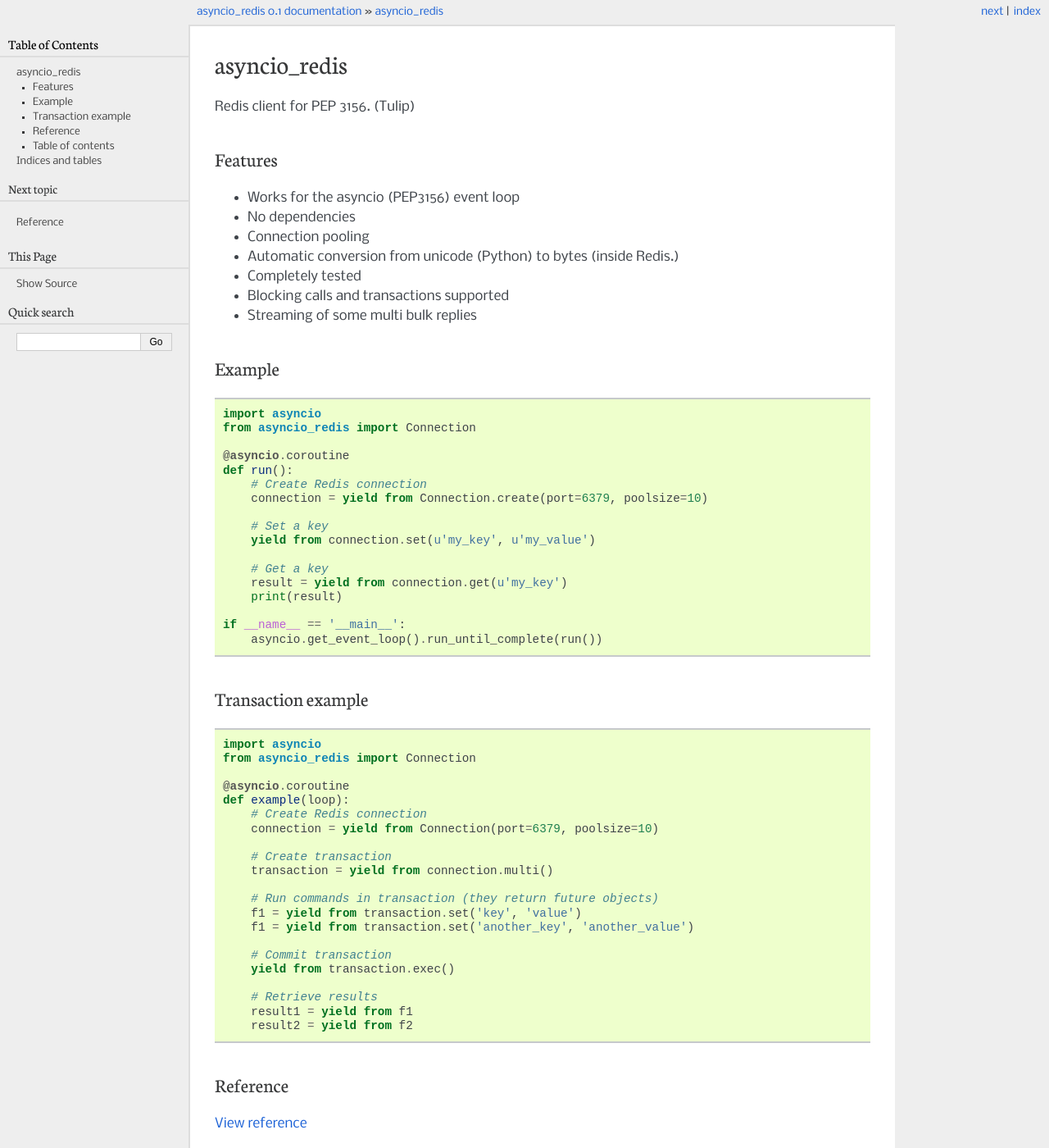
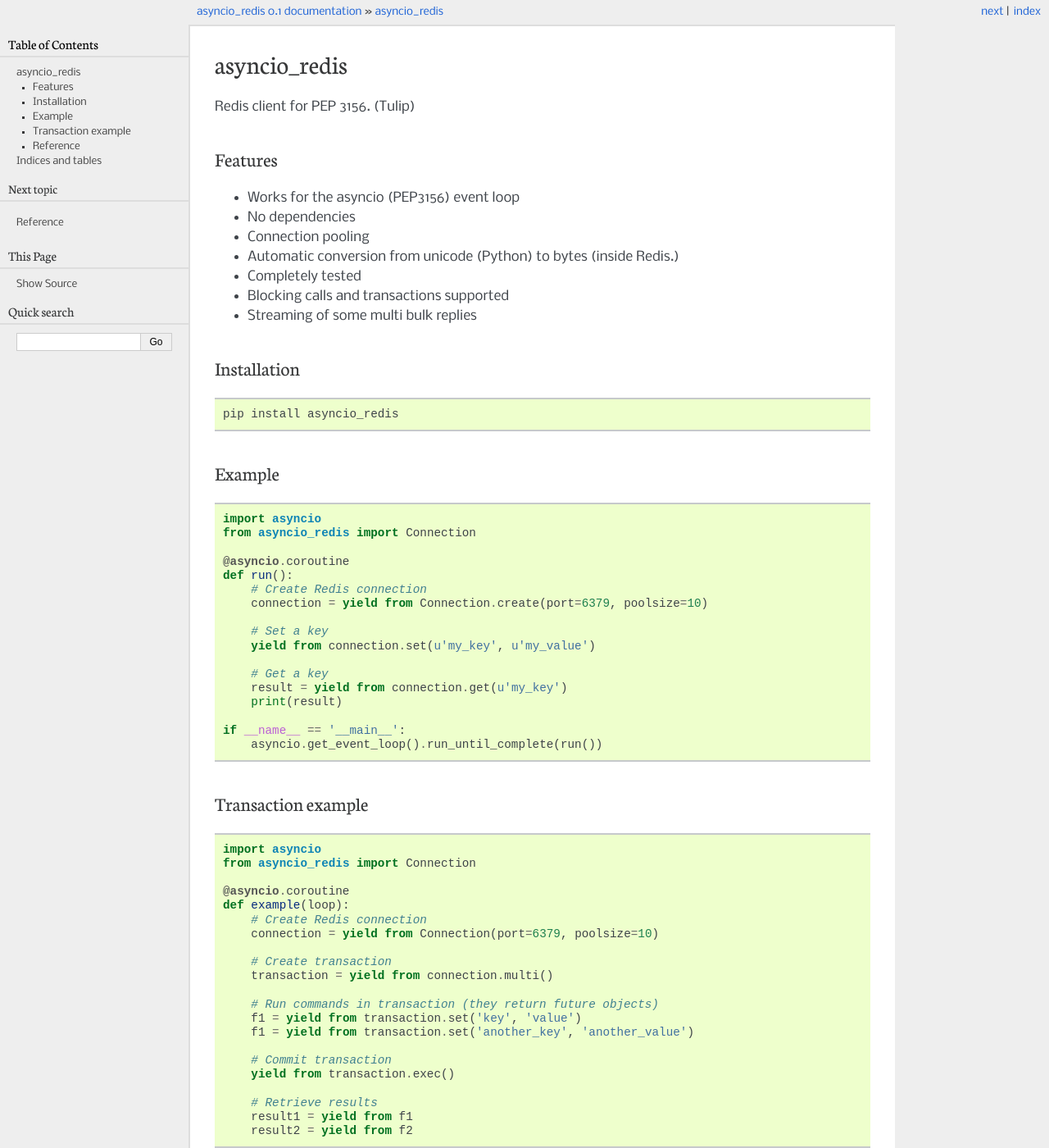
Before and after one commit to jonathanslenders/asyncio-redis, a Sphinx documentation site: the page built from docs/index.rst, in a window 1280 px wide and 1400 px high. Shown: the whole window at 82% size. Built offline with Sphinx 7.4.7, drawn with Linux system fonts in a browser that asks for light colours; some of the changed text lies outside the part shown.

Commit message:
asyncio_redis uploaded to pypi.

```diff
--- a/README.rst
+++ b/README.rst
@@ -12,6 +12,12 @@
 - Blocking calls and transactions supported
 - Streaming of some multi bulk replies
 
+Installation
+------------
+
+.. code::
+
+    pip install asyncio_redis
 
 Documentation
 -------------
--- a/docs/index.rst
+++ b/docs/index.rst
@@ -18,6 +18,12 @@
 - Blocking calls and transactions supported
 - Streaming of some multi bulk replies
 
+Installation
+------------
+
+::
+
+    pip install asyncio_redis
 
 Example
 -------
@@ -76,15 +82,6 @@
 
 :ref:`View reference <redis-reference>`
 
-Table of contents
------------------
-
-.. toctree::
-   :maxdepth: 2
-
-   pages/reference
-
-
 
 Indices and tables
 ==================
```
Also changed, not shown: other parts of docs/index.rst (+6 -0 lines).
